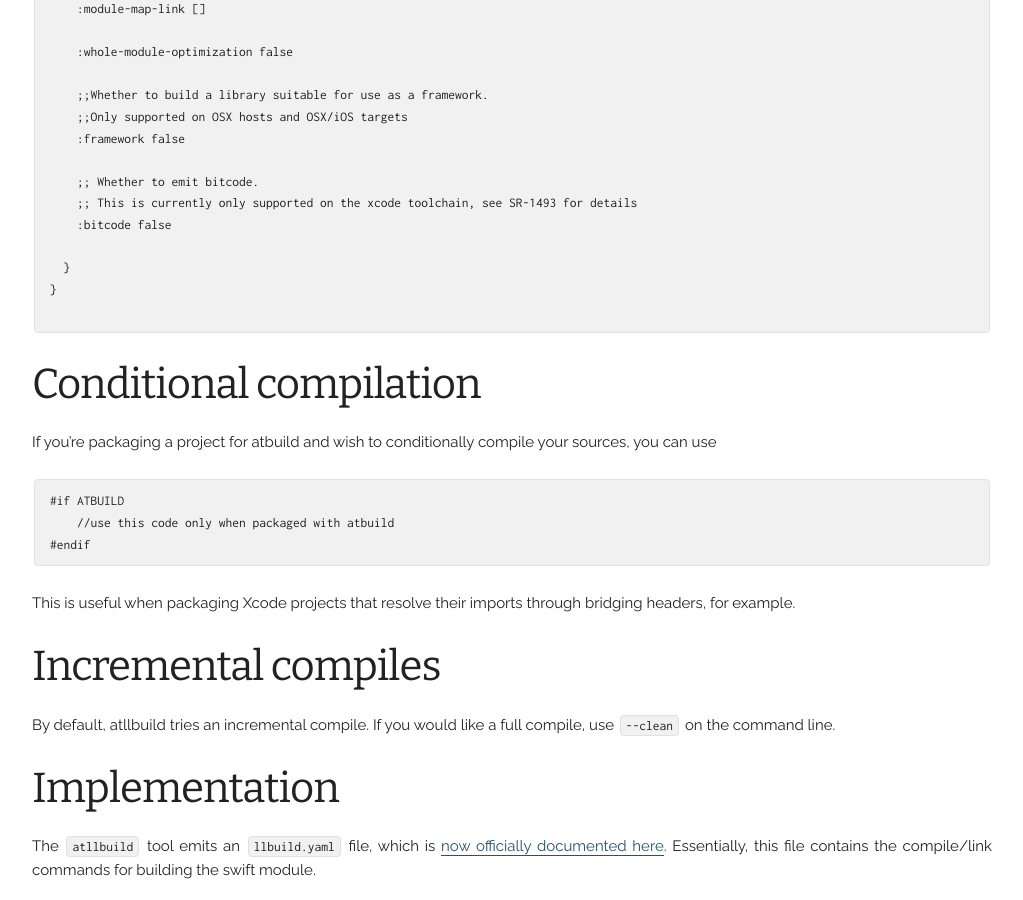
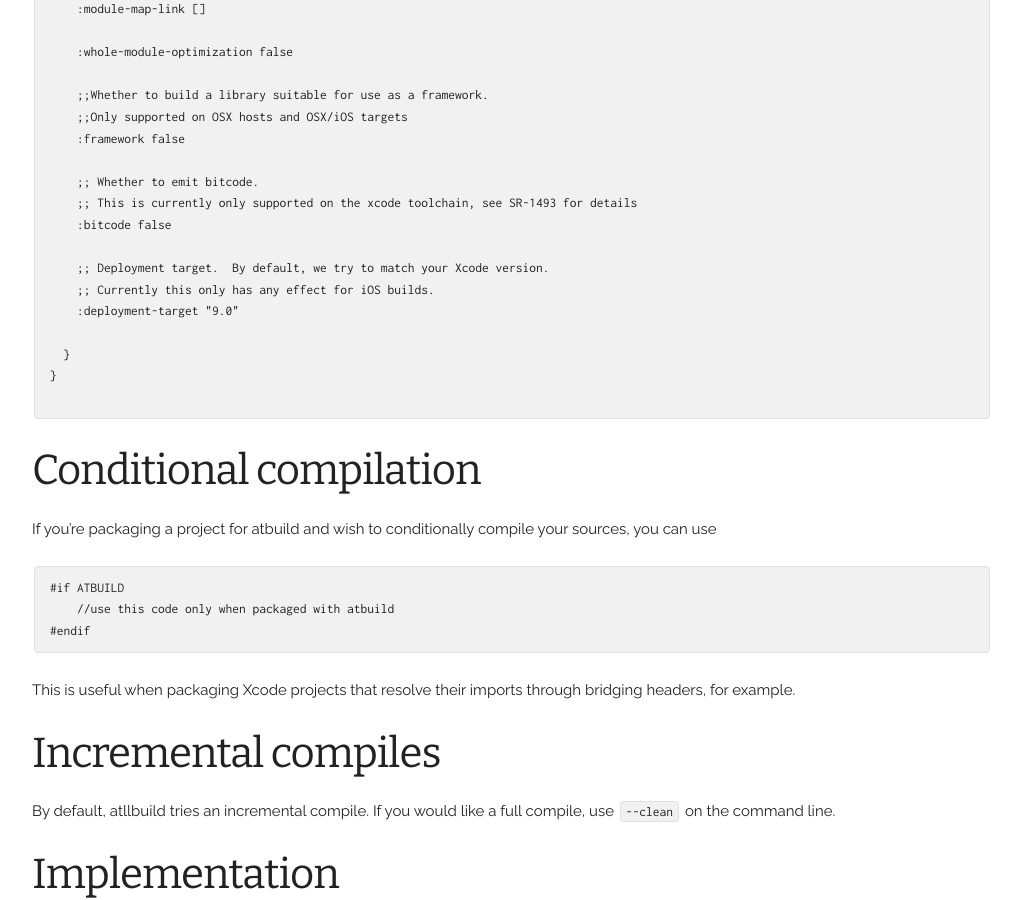
Before and after one commit to AnarchyTools/anarchytools.github.io, a Jekyll site: the page built from docs/atllbuild.md, in a window 1280 px wide and 900 px high, scrolled down 1992 px. Shown: the whole window, without its empty margins (128-1151 px from the left). Built offline with Jekyll 4.4.1, drawn with Linux system fonts in a browser that asks for light colours; some of the changed text lies outside the part shown.

Commit message:
Document deployment-target

```diff
--- a/docs/atllbuild.md
+++ b/docs/atllbuild.md
@@ -44,7 +44,7 @@
     ;; if .c files are being compiled, these options will be used for them
     :c-compile-options []
 
-    :link-sdk true #Whether to link the platform SDK.  True is the default value.
+    :link-sdk true ;;Whether to link the platform SDK.  True is the default value.
 
     ;;A product from another atllbuild task to link with.
     ;;You should supply a filename here, like "yaml.a".
@@ -102,6 +102,10 @@
     ;; This is currently only supported on the xcode toolchain, see SR-1493 for details
     :bitcode false
 
+    ;; Deployment target.  By default, we try to match your Xcode version.
+    ;; Currently this only has any effect for iOS builds.
+    :deployment-target "9.0"
+
   }
 }
 
```
